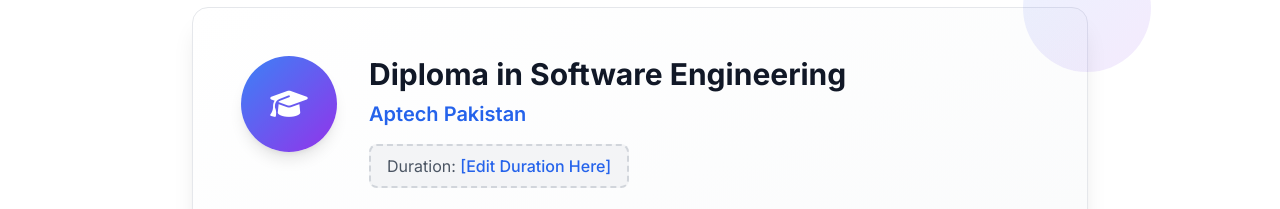
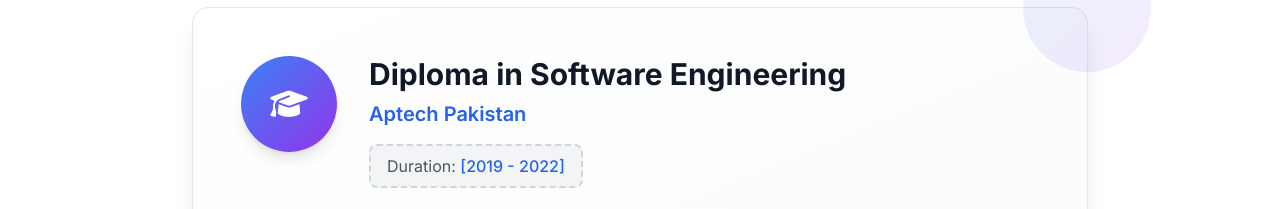
Before and after one commit to Rizwan-Ullah-tech/My-Portfolio, a plain HTML site: page index.html in a window 1280 px wide. Shown: the part 1031-1240 px from the top of the page. Drawn offline with nearby package versions, Linux system fonts and the light colour scheme.

Commit message:
Duration was missing updated

```diff
--- a/index.html
+++ b/index.html
@@ -453,7 +453,7 @@
                   </span>
                   <span
                     class="text-primary-600 dark:text-primary-400 font-medium"
-                    >[Edit Duration Here]</span
+                    >[2019 - 2022]</span
                   >
                 </div>
                 <p
```
